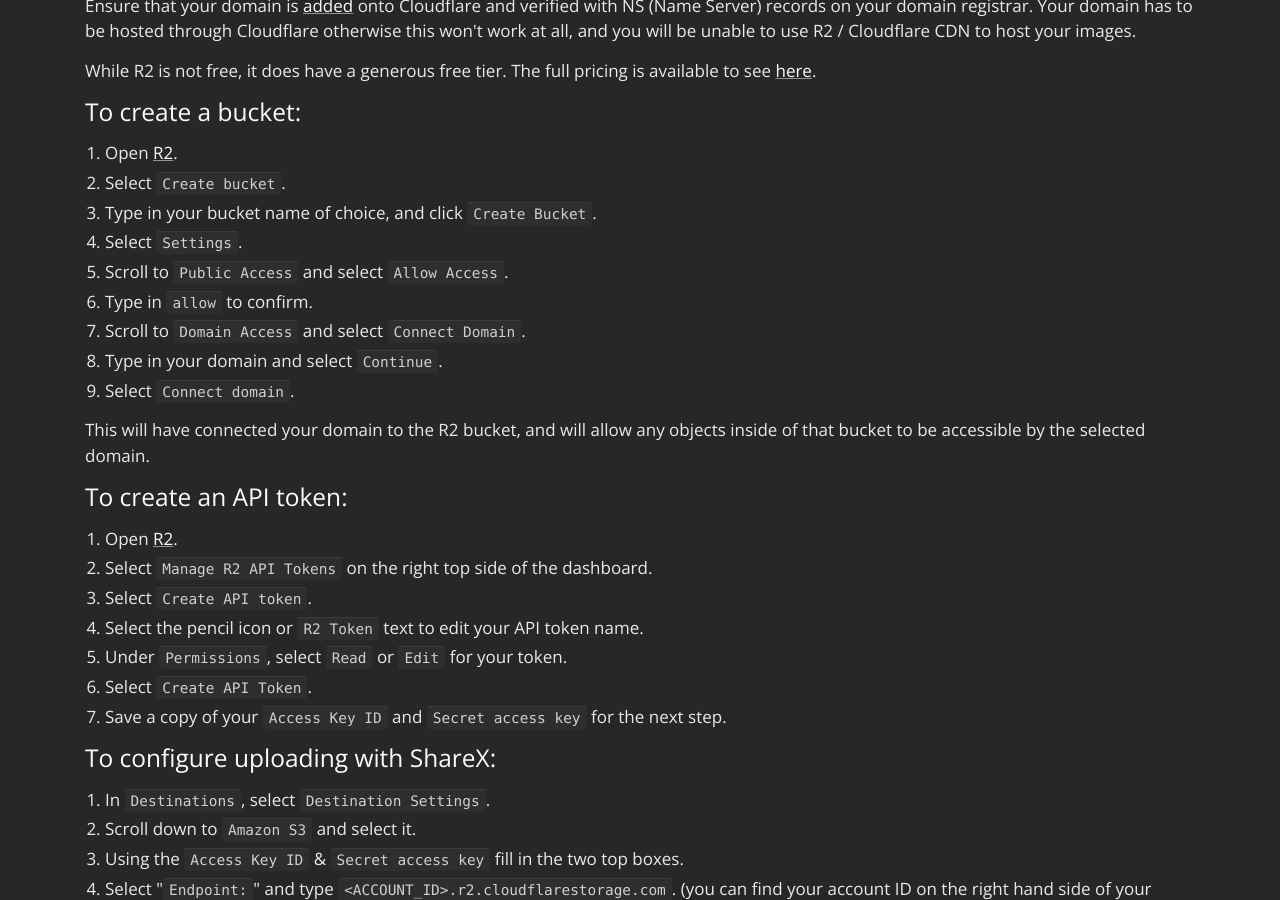
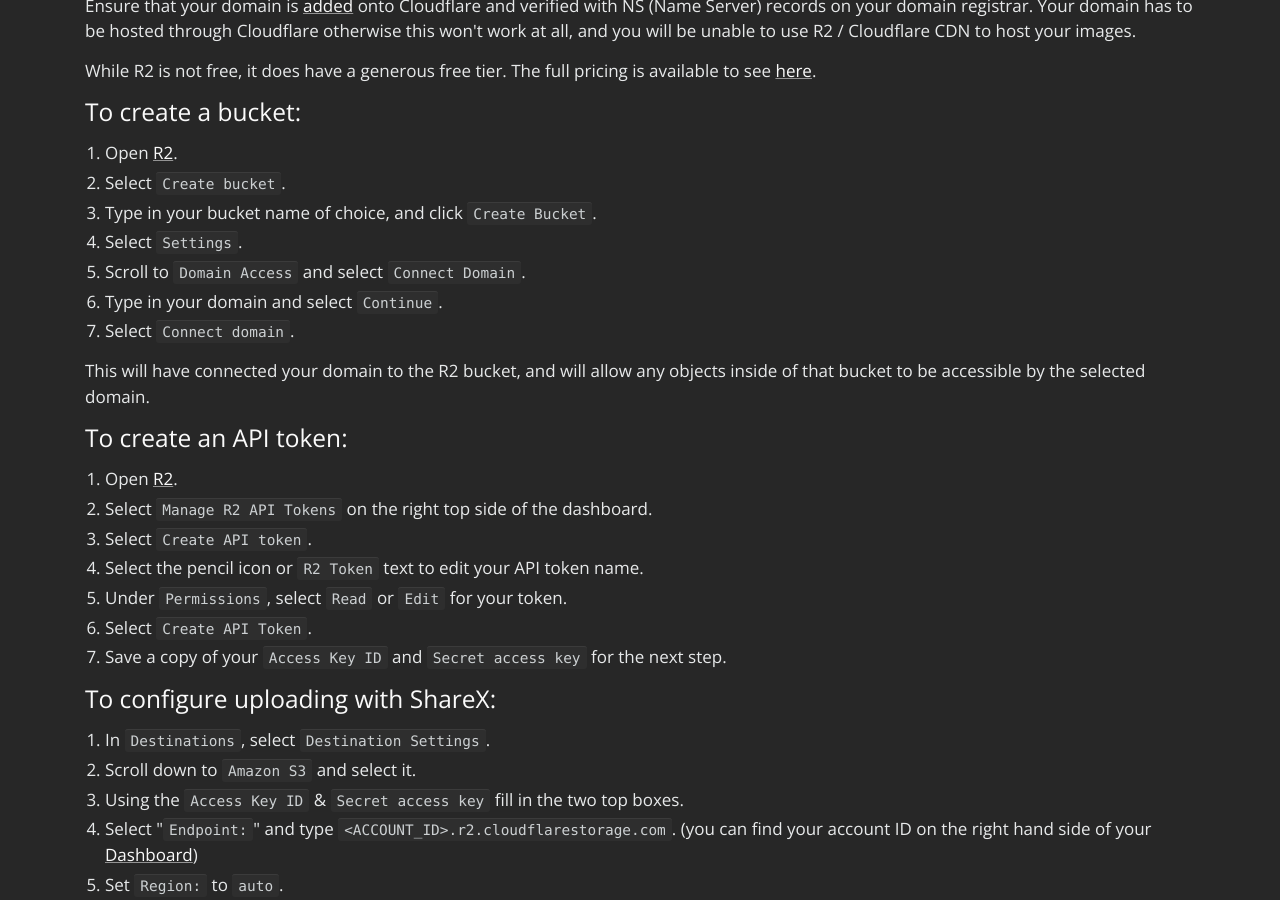
Before and after one commit to ShareX/sharex.github.io, a Jekyll site: the page built from docs/cloudflare-r2.md, in a window 1280 px wide and 900 px high, scrolled down 395 px. Built offline with Jekyll 4.4.1, drawn with Linux system fonts in a browser that asks for light colours.

Commit message:
Remove requirement for public access

```diff
--- a/docs/cloudflare-r2.md
+++ b/docs/cloudflare-r2.md
@@ -17,11 +17,9 @@
 2. Select `Create bucket`.
 3. Type in your bucket name of choice, and click `Create Bucket`.
 4. Select `Settings`.
-5. Scroll to `Public Access` and select `Allow Access`.
-6. Type in `allow` to confirm.
-7. Scroll to `Domain Access` and select `Connect Domain`.
-8. Type in your domain and select `Continue`.
-9. Select `Connect domain`.
+5. Scroll to `Domain Access` and select `Connect Domain`.
+6. Type in your domain and select `Continue`.
+7. Select `Connect domain`.
 
 This will have connected your domain to the R2 bucket, and will allow any objects inside of that bucket to be accessible by the selected domain.
 
```
